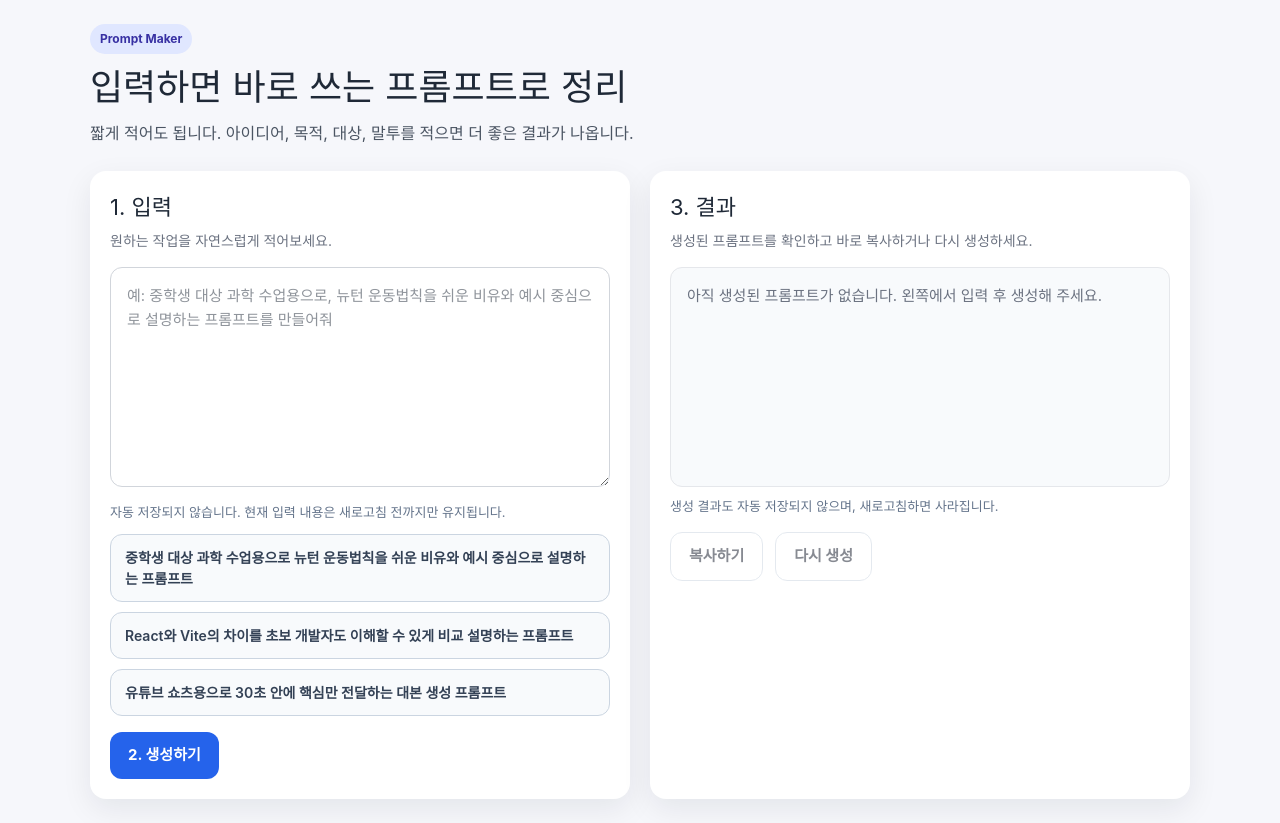
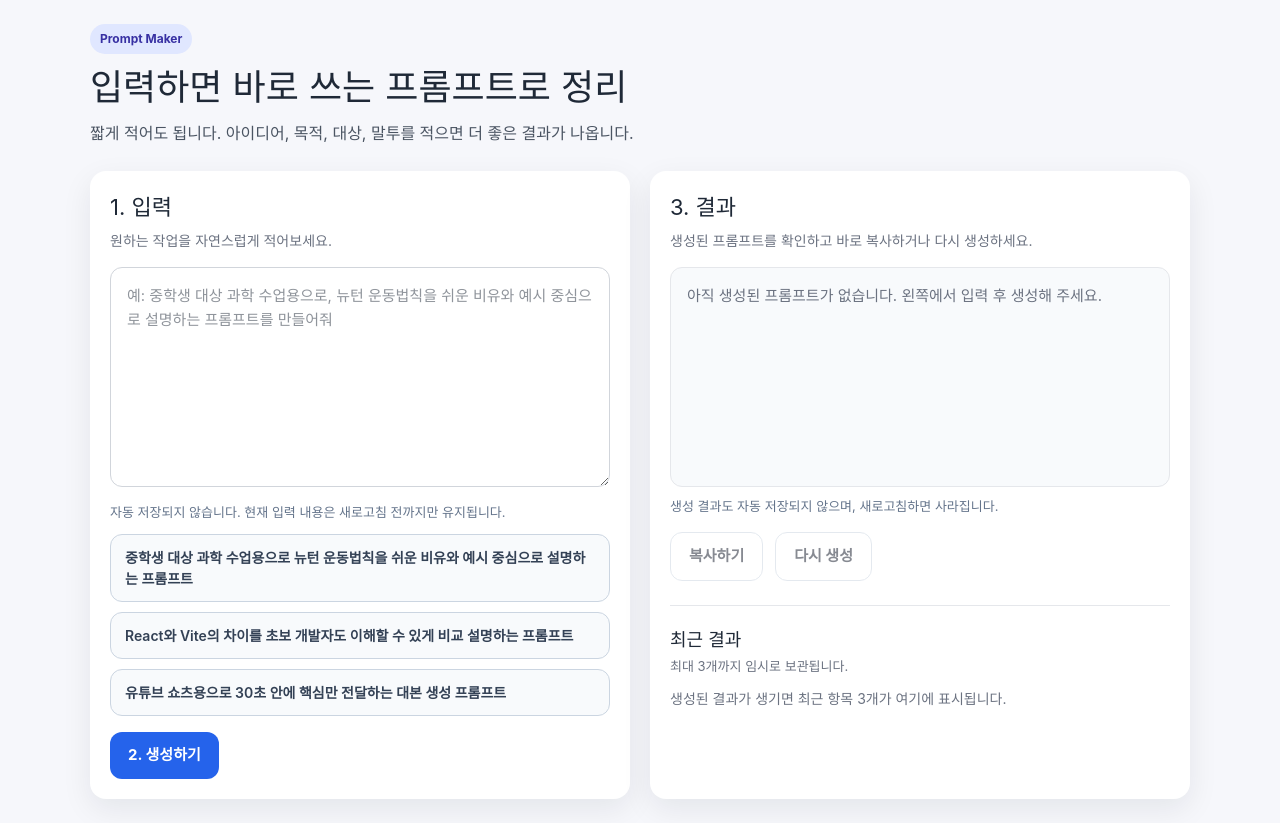
Before and after one commit to guswoths/prompt-maker, a React (Vite) app: page / in a window 1280 px wide. Built offline with nearby package versions, Linux system fonts and the light colour scheme.

Commit message:
Add recent prompt history with 3-item session memory

```diff
--- a/src/App.jsx
+++ b/src/App.jsx
@@ -9,6 +9,7 @@ const examplePrompts = [
 function App() {
   const [userInput, setUserInput] = useState("");
   const [generatedPrompt, setGeneratedPrompt] = useState("");
+  const [promptHistory, setPromptHistory] = useState([]);
   const [isGenerating, setIsGenerating] = useState(false);
   const [errorMessage, setErrorMessage] = useState("");
   const [copyButtonText, setCopyButtonText] = useState("복사하기");
@@ -26,6 +27,24 @@ function App() {
   const handleExampleClick = (exampleText) => {
     setUserInput(exampleText);
     setErrorMessage("");
+  };
+
+  const pushHistory = (newPrompt) => {
+    setPromptHistory((previousHistory) => {
+      const deduplicatedHistory = previousHistory.filter(
+        (item) => item.text !== newPrompt
+      );
+
+      const nextHistory = [
+        {
+          id: Date.now(),
+          text: newPrompt
+        },
+        ...deduplicatedHistory
+      ];
+
+      return nextHistory.slice(0, 3);
+    });
   };
 
   const requestGenerate = async (inputText) => {
@@ -57,7 +76,10 @@ function App() {
         throw new Error(data.error || "프롬프트 생성에 실패했습니다.");
       }
 
-      setGeneratedPrompt(data.result || "생성 결과가 비어 있습니다.");
+      const nextPrompt = data.result || "생성 결과가 비어 있습니다.";
+
+      setGeneratedPrompt(nextPrompt);
+      pushHistory(nextPrompt);
     } catch (error) {
       console.error(error);
       setErrorMessage("프롬프트 생성 중 오류가 발생했습니다.");
@@ -92,6 +114,11 @@ function App() {
         setCopyButtonText("복사하기");
       }, 1500);
     }
+  };
+
+  const handleSelectHistory = (historyText) => {
+    setGeneratedPrompt(historyText);
+    setCopyButtonText("복사하기");
   };
 
   return (
@@ -219,6 +246,35 @@ function App() {
               >
                 다시 생성
               </button>
+            </div>
+
+            <div style={styles.historySection}>
+              <div style={styles.historyHeader}>
+                <h3 style={styles.historyTitle}>최근 결과</h3>
+                <p style={styles.historyHint}>최대 3개까지 임시로 보관됩니다.</p>
+              </div>
+
+              {promptHistory.length > 0 ? (
+                <div style={styles.historyList}>
+                  {promptHistory.map((historyItem, index) => (
+                    <button
+                      key={historyItem.id}
+                      onClick={() => handleSelectHistory(historyItem.text)}
+                      style={styles.historyCard}
+                      title="이 결과를 다시 보기"
+                    >
+                      <div style={styles.historyCardTop}>
+                        <span style={styles.historyBadge}>결과 {index + 1}</span>
+                      </div>
+                      <p style={styles.historyPreview}>{historyItem.text}</p>
+                    </button>
+                  ))}
+                </div>
+              ) : (
+                <p style={styles.historyEmpty}>
+                  생성된 결과가 생기면 최근 항목 3개가 여기에 표시됩니다.
+                </p>
+              )}
             </div>
           </section>
         </main>
@@ -377,6 +433,69 @@ const styles = {
     marginBottom: 0,
     color: "#dc2626",
     fontSize: "14px"
+  },
+  historySection: {
+    marginTop: "24px",
+    borderTop: "1px solid #e5e7eb",
+    paddingTop: "20px"
+  },
+  historyHeader: {
+    marginBottom: "12px"
+  },
+  historyTitle: {
+    margin: 0,
+    marginBottom: "4px",
+    fontSize: "18px"
+  },
+  historyHint: {
+    margin: 0,
+    color: "#6b7280",
+    fontSize: "13px"
+  },
+  historyList: {
+    display: "flex",
+    flexDirection: "column",
+    gap: "10px"
+  },
+  historyCard: {
+    textAlign: "left",
+    width: "100%",
+    border: "1px solid #dbe4f0",
+    borderRadius: "12px",
+    background: "#f8fbff",
+    padding: "12px",
+    cursor: "pointer"
+  },
+  historyCardTop: {
+    display: "flex",
+    justifyContent: "space-between",
+    alignItems: "center",
+    marginBottom: "8px"
+  },
+  historyBadge: {
+    display: "inline-block",
+    borderRadius: "999px",
+    background: "#dbeafe",
+    color: "#1d4ed8",
+    padding: "4px 8px",
+    fontSize: "12px",
+    fontWeight: 700
+  },
+  historyPreview: {
+    margin: 0,
+    color: "#334155",
+    fontSize: "14px",
+    lineHeight: 1.6,
+    display: "-webkit-box",
+    WebkitLineClamp: 3,
+    WebkitBoxOrient: "vertical",
+    overflow: "hidden"
+  },
+  historyEmpty: {
+    margin: 0,
+    color: "#6b7280",
+    fontSize: "14px",
+    lineHeight: 1.6
   }
 };
 
```
